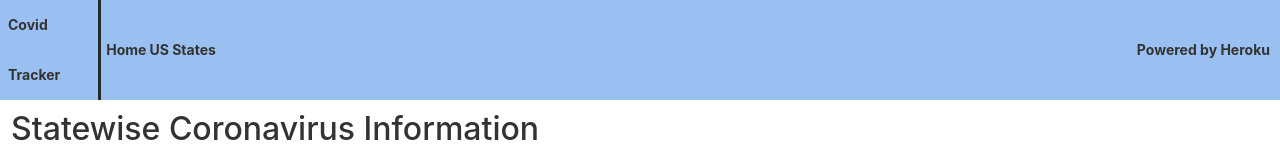
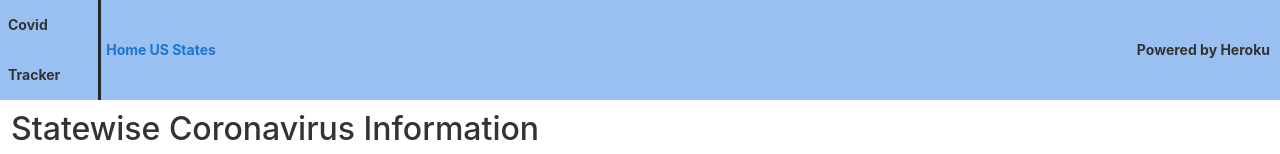
Before and after one commit to surelysherlock/covidtracker, an Angular app: page / in a window 1280 px wide. Shown: the top 154 px of the page. Built offline with nearby package versions, Linux system fonts and the light colour scheme.

Commit message:
Added router links to header

```diff
--- a/src/app/app.component.html
+++ b/src/app/app.component.html
@@ -17,8 +17,8 @@
     </ul>
   </div> -->
   <p class="logo">Covid Tracker</p>
-  <p class="title home">Home</p>
-  <p class="title usstates">US States</p>
+  <a routerLink="/" routerLinkActive="active" class="title home">Home</a>
+  <a routerLink="/home" routerLinkActive="active" class="title usstates">US States</a>
   <p class="heroku">Powered by Heroku</p>
 </nav>
 
```
